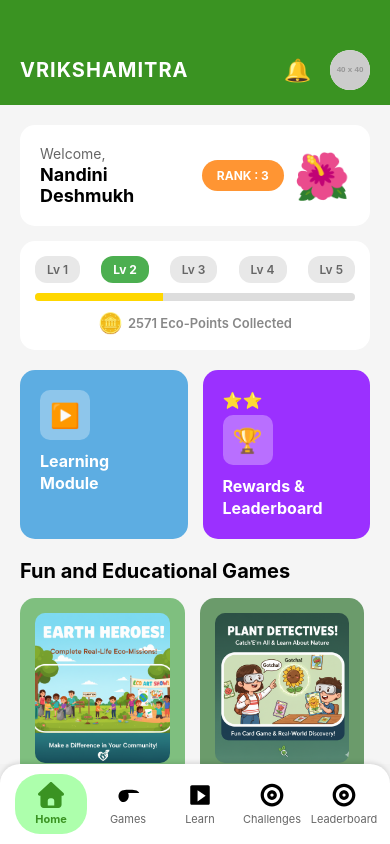
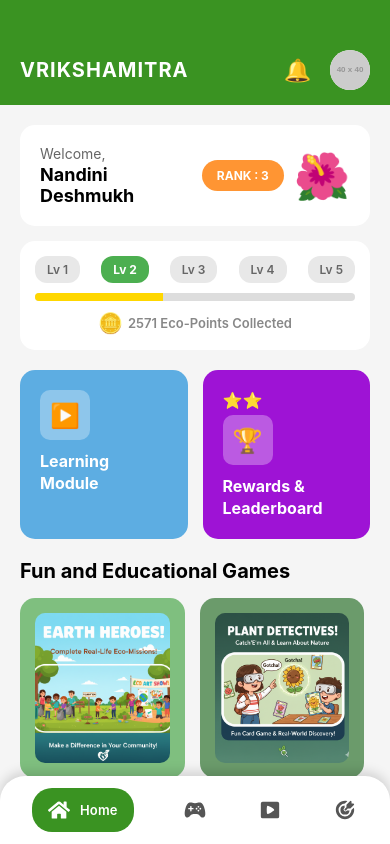
Before and after one commit to Vj-Jadhav/Vrikshamitra-S, a React Native app in the folder frontend/: screen /Main in a window 390 px wide. Built offline with nearby package versions, Linux system fonts and the light colour scheme.

Commit message:
added navigation changes

```diff
--- a/frontend/src/MainLayout.jsx
+++ b/frontend/src/MainLayout.jsx
@@ -1,112 +1,91 @@
 // src/MainLayout.jsx
 import React from 'react';
 import { createBottomTabNavigator } from '@react-navigation/bottom-tabs';
-import { View, Text, TouchableOpacity, StyleSheet } from 'react-native';
+import { View, Text, TouchableOpacity, StyleSheet, Dimensions } from 'react-native';
 import Svg, { Path } from "react-native-svg";
 
-// Import your main app screens
 import HomeScreen from './screens/HomeScreen';
 import GamesScreen from './screens/GamesScreen';
 import LearningModuleScreen from './screens/LearningModuleScreen';
 import ChallengesScreen from './screens/ChallengesScreen';
-import LeaderboardScreen from './screens/LeaderboardScreen';
 
 const Tab = createBottomTabNavigator();
+const { width: screenWidth } = Dimensions.get('window');
 
-// Custom Tab Bar Component
 function CustomTabBar({ state, descriptors, navigation }) {
   return (
+    <View style={styles.wrapper}>
       <View style={styles.tabContainer}>
         {state.routes.map((route, index) => {
-        const { options } = descriptors[route.key];
           const isFocused = state.index === index;
 
           const onPress = () => {
-          const event = navigation.emit({
-            type: 'tabPress',
-            target: route.key,
-          });
-
-          if (!isFocused && !event.defaultPrevented) {
-            navigation.navigate(route.name);
-          }
+            if (!isFocused) navigation.navigate(route.name);
           };
 
-        const getTabIcon = (routeName, isFocused) => {
-          const iconColor = isFocused ? '#3a9322ff' : '#000';
+          const iconColor = isFocused ? "#fff" : "#555";
 
-          switch(routeName) {
-            case 'Home':
+          const getIcon = (name) => {
+            switch (name) {
+              case "Home":
                 return (
-                <Svg width={26} height={26} viewBox="0 0 512 512">
-                  <Path
-                    fill={iconColor}
-                    d="M277.8 8.6c-12.3-11.4-31.3-11.4-43.5 0l-224 208c-9.6 9-12.8 22.9-8 35.1S18.8 272 32 272h16v176c0 35.3 28.7 64 64 64h288c35.3 0 64-28.7 64-64V272h16c13.2 0 25-8.1 29.8-20.3s1.6-26.2-8-35.1zM240 320h32c26.5 0 48 21.5 48 48v96H192v-96c0-26.5 21.5-48 48-48"
-                  />
+                  <Svg width={22} height={22} viewBox="0 0 576 512">
+                    <Path fill={iconColor} d="M280.37 148.26L96 300.11V464a16 16 0 0 0 16 16l112.06-.29a16 16 0 0 0 15.92-16V368a16 16 0 0 1 16-16h64a16 16 0 0 1 16 16v95.64a16 16 0 0 0 16 16.05L464 480a16 16 0 0 0 16-16V300L295.67 148.26a12.19 12.19 0 0 0-15.3 0M571.6 251.47L488 182.56V44.05a12 12 0 0 0-12-12h-56a12 12 0 0 0-12 12v72.61L318.47 43a48 48 0 0 0-61 0L4.34 251.47a12 12 0 0 0-1.6 16.9l25.5 31A12 12 0 0 0 45.15 301l235.22-193.74a12.19 12.19 0 0 1 15.3 0L530.9 301a12 12 0 0 0 16.9-1.6l25.5-31a12 12 0 0 0-1.7-16.93"/>
                   </Svg>
                 );
-            case 'Games':
+
+              case "Games":
                 return (
-                <Svg width={26} height={26} viewBox="0 0 512 512">
-                  <Path
-                    fill={iconColor}
-                    d="M478 217.9c-13.8-32.4-43.4-53.9-79.3-57.5c-39.1-4-78.5-6.1-117.7-6.1s-78.6 2-117.7 6.1c-35.9 3.7-65.5 25.2-79.3 57.5C63.1 254.7 64 296 80.8 332.5c16 35.2 48.1 59.4 84.9 63.8c2.2.3 4.4.5 6.6-.5c36.8-4.4 68.9-28.6 84.9-63.8c16.8-36.5 17.7-77.8 2-114.6z"
-                  />
+                  <Svg width={22} height={22} viewBox="0 0 512 512">
+                    <Path fill={iconColor} d="M483.13 245.38C461.92 149.49 430 98.31 382.65 84.33A107.1 107.1 0 0 0 352 80c-13.71 0-25.65 3.34-38.28 6.88C298.5 91.15 281.21 96 256 96s-42.51-4.84-57.76-9.11C185.6 83.34 173.67 80 160 80a115.7 115.7 0 0 0-31.73 4.32c-47.1 13.92-79 65.08-100.52 161C4.61 348.54 16 413.71 59.69 428.83a56.6 56.6 0 0 0 18.64 3.22c29.93 0 53.93-24.93 70.33-45.34c18.53-23.1 40.22-34.82 107.34-34.82c59.95 0 84.76 8.13 106.19 34.82c13.47 16.78 26.2 28.52 38.9 35.91c16.89 9.82 33.77 12 50.16 6.37c25.82-8.81 40.62-32.1 44-69.24c2.57-28.48-1.39-65.89-12.12-114.37M208 240h-32v32a16 16 0 0 1-32 0v-32h-32a16 16 0 0 1 0-32h32v-32a16 16 0 0 1 32 0v32h32a16 16 0 0 1 0 32m84 4a20 20 0 1 1 20-20a20 20 0 0 1-20 20m44 44a20 20 0 1 1 20-19.95A20 20 0 0 1 336 288m0-88a20 20 0 1 1 20-20a20 20 0 0 1-20 20m44 44a20 20 0 1 1 20-20a20 20 0 0 1-20 20"/>
                   </Svg>
                 );
-            case 'Learn':
+
+              case "Learn":
                 return (
-                <Svg width={26} height={26} viewBox="0 0 512 512">
-                  <Path
-                    fill={iconColor}
-                    d="M96 64c-17.7 0-32 14.3-32 32v320c0 17.7 14.3 32 32 32h320c17.7 0 32-14.3 32-32V96c0-17.7-14.3-32-32-32H96zm112 96l160 112l-160 112V160z"
-                  />
+                  <Svg width={22} height={22} viewBox="0 0 24 24">
+                    <Path fill={iconColor} d="M4 3a2 2 0 0 0-2 2v14a2 2 0 0 0 2 2h16a2 2 0 0 0 2-2V5a2 2 0 0 0-2-2zm4.625 5.63a1.235 1.235 0 0 1 1.715-.992c.504.216 1.568.702 2.916 1.48a28 28 0 0 1 2.74 1.786a1.234 1.234 0 0 1 0 1.98a28 28 0 0 1-2.74 1.784a28 28 0 0 1-2.916 1.482a1.234 1.234 0 0 1-1.715-.992a29 29 0 0 1-.176-3.264c0-1.551.112-2.719.176-3.264"/>
                   </Svg>
                 );
-            case 'Challenges':
+
+              case "Challenges":
                 return (
-                <Svg width={26} height={26} viewBox="0 0 512 512">
-                  <Path
-                    fill={iconColor}
-                    d="M256 32C132.3 32 32 132.3 32 256s100.3 224 224 224s224-100.3 224-224S379.7 32 256 32zm0 384c-88.2 0-160-71.8-160-160s71.8-160 160-160s160 71.8 160 160s-71.8 160-160 160zm0-256c-53 0-96 43-96 96s43 96 96 96s96-43 96-96s-43-96-96-96zm0 128c-17.7 0-32-14.3-32-32s14.3-32 32-32s32 14.3 32 32s-14.3 32-32 32z"
-                  />
+                  <Svg width={22} height={22} viewBox="0 0 24 24">
+                    <Path fill={iconColor} d="M12 2c.896 0 1.764.118 2.59.339l-2.126 2.125A3 3 0 0 0 12.04 5H12a7 7 0 1 0 7 7v-.04q.29-.18.535-.425l2.126-2.125c.221.826.339 1.694.339 2.59c0 5.523-4.477 10-10 10S2 17.523 2 12S6.477 2 12 2m-.414 5.017c0 .851-.042 1.714.004 2.564l-.54.54a2 2 0 1 0 2.829 2.829l.54-.54c.85.046 1.712.004 2.564.004a5 5 0 1 1-5.397-5.397m6.918-4.89a1 1 0 0 1 .617.923v1.83h1.829a1 1 0 0 1 .707 1.707L18.12 10.12a1 1 0 0 1-.707.293H15l-1.828 1.829a1 1 0 0 1-1.415-1.415L13.586 9V6.586a1 1 0 0 1 .293-.708l3.535-3.535a1 1 0 0 1 1.09-.217"/>
                   </Svg>
                 );
-            case 'Leaderboard':
-              return (
-                <Svg width={26} height={26} viewBox="0 0 512 512">
-                  <Path
-                    fill={iconColor}
-                    d="M256 32C132.3 32 32 132.3 32 256s100.3 224 224 224s224-100.3 224-224S379.7 32 256 32zm0 384c-88.2 0-160-71.8-160-160s71.8-160 160-160s160 71.8 160 160s-71.8 160-160 160zm0-256c-53 0-96 43-96 96s43 96 96 96s96-43 96-96s-43-96-96-96zm0 128c-17.7 0-32-14.3-32-32s14.3-32 32-32s32 14.3 32 32s-14.3 32-32 32z"
-                  />
-                </Svg>
-              );
-            default:
-              return null;
             }
           };
 
           return (
             <TouchableOpacity
               key={route.key}
-            accessibilityRole="button"
-            accessibilityState={isFocused ? { selected: true } : {}}
               onPress={onPress}
               style={[
                 styles.tabItem,
-              isFocused && styles.tabItemActive
+                isFocused ? styles.activeTabItem : styles.inactiveTabItem
               ]}
+              activeOpacity={0.7}
             >
-            {getTabIcon(route.name, isFocused)}
-            <Text style={[
-              styles.tabLabel,
-              isFocused ? styles.tabLabelActive : styles.tabLabelInactive
+              <View style={[
+                styles.innerTab,
+                isFocused && styles.activePill
               ]}>
+                {getIcon(route.name)}
+                {isFocused && (
+                  <Text
+                    style={styles.activeText}
+                    numberOfLines={1}
+                    ellipsizeMode="tail"
+                  >
                     {route.name}
                   </Text>
+                )}
+              </View>
             </TouchableOpacity>
           );
         })}
+      </View>
     </View>
   );
 }
@@ -114,54 +93,76 @@ function CustomTabBar({ state, descriptors, navigation }) {
 export default function MainLayout() {
   return (
     <Tab.Navigator
-      tabBar={props => <CustomTabBar {...props} />}
-      screenOptions={{
-        headerShown: false
-      }}
+      screenOptions={{ headerShown: false }}
+      tabBar={(props) => <CustomTabBar {...props} />}
     >
       <Tab.Screen name="Home" component={HomeScreen} />
       <Tab.Screen name="Games" component={GamesScreen} />
       <Tab.Screen name="Learn" component={LearningModuleScreen} />
       <Tab.Screen name="Challenges" component={ChallengesScreen} />
-      <Tab.Screen name="Leaderboard" component={LeaderboardScreen} />
     </Tab.Navigator>
   );
 }
 
 const styles = StyleSheet.create({
+  wrapper: {
+    backgroundColor: "transparent",
+    position: 'absolute',
+    bottom: 0,
+    left: 0,
+    right: 0,
+    alignItems: 'center',
+  },
   tabContainer: {
-    flexDirection: 'row',
-    backgroundColor: '#fff',
-    paddingVertical: 10,
-    paddingHorizontal: 10,
-    borderTopLeftRadius: 20,
-    borderTopRightRadius: 20,
-    elevation: 8,
-    shadowColor: '#000',
-    shadowOffset: { width: 0, height: -2 },
-    shadowOpacity: 0.1,
-    shadowRadius: 4,
+    flexDirection: "row",
+    backgroundColor: "#fff",
+    paddingVertical: 12,
+    paddingHorizontal: 8,
+    width: screenWidth,
+    borderTopLeftRadius: 25,
+    borderTopRightRadius: 25,
+    shadowColor: "#000",
+    shadowOpacity: 0.15,
+    shadowRadius: 12,
+    shadowOffset: { width: 0, height: -4 },
+    elevation: 20,
+    justifyContent: 'space-between',
+    alignItems: 'center',
   },
   tabItem: {
-    flex: 1,
-    alignItems: 'center',
-    paddingVertical: 8,
-    paddingHorizontal: 5,
+    alignItems: "center",
+    justifyContent: "center",
   },
-  tabItemActive: {
-    backgroundColor: '#adffacff',
-    borderRadius: 25,
-    marginHorizontal: 5,
+  activeTabItem: {
+    flex: 2, // Active tab takes more space
+    minWidth: 100, // Minimum width for active tab with text
   },
-  tabLabel: {
-    fontSize: 11,
-    marginTop: 4,
+  inactiveTabItem: {
+    flex: 1, // Inactive tabs share remaining space equally
+    minWidth: 50, // Compact size for inactive tabs
   },
-  tabLabelActive: {
-    color: '#3a9322ff',
-    fontWeight: '700',
+  innerTab: {
+    flexDirection: "row",
+    alignItems: "center",
+    justifyContent: "center", // This ensures both icon and text are centered
+    paddingVertical: 10,
+    paddingHorizontal: 12,
+    borderRadius: 20,
+    gap: 6,
+    minHeight: 44,
   },
-  tabLabelInactive: {
-    color: '#666',
+  activePill: {
+    backgroundColor: "#3a9322",
+    paddingHorizontal: 16,
+    borderRadius: 20,
+    // Remove width: '100%' and justifyContent: 'flex-start' to center content
+  },
+  activeText: {
+    color: "#fff",
+    fontSize: 13,
+    fontWeight: "600",
+    letterSpacing: 0.2,
+    marginLeft: 4,
+    flexShrink: 1,
   },
 });
--- a/frontend/src/screens/HomeScreen.jsx
+++ b/frontend/src/screens/HomeScreen.jsx
@@ -312,7 +312,7 @@ const styles = StyleSheet.create({
 
   rewardsCard: {
     flex: 1,
-    backgroundColor: '#9B30FF',
+    backgroundColor: '#9e13d5ff',
     borderRadius: 15,
     padding: 20,
     elevation: 3,
--- a/frontend/src/screens/LoginScreen.jsx
+++ b/frontend/src/screens/LoginScreen.jsx
@@ -12,7 +12,7 @@ export default function LoginScreen({ navigation }) {
   const [message, setMessage] = useState("");
 
   // Correct backend IP (SAME as Register)
-  const API_URL = "http://10.112.144.117:5000/api/auth/login";
+  const API_URL = "http://10.60.191.117:5000/api/auth/login";
 
   const handleLogin = async () => {
     if (!email || !password) {
```
Lines whose indentation alone changed are shown as unchanged.
